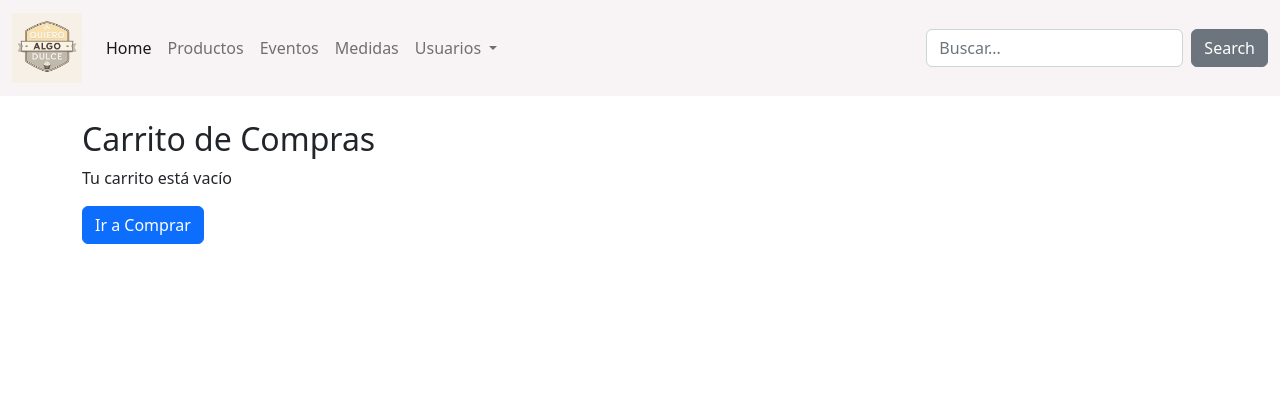
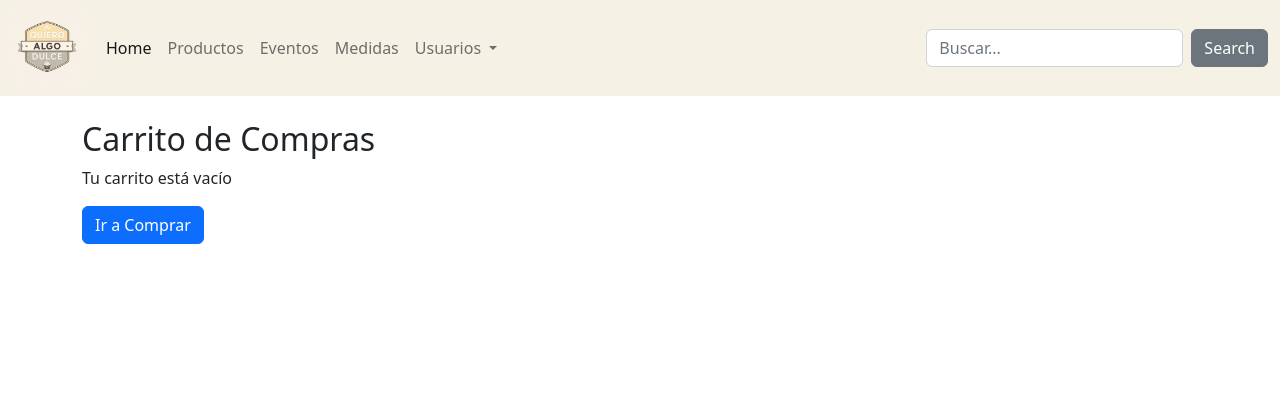
Before and after one commit to 34972508-prog/test_django_fernando, a Django app: page /cart/ in a window 1280 px wide. Shown: the top 420 px of the page. Run offline with Django 5.2, Linux system fonts and the light colour scheme; some libraries are stand-ins or nearby versions.

Commit message:
Se modifico valores

```diff
--- a/ecommerce_backend/store/templates/store/base.html
+++ b/ecommerce_backend/store/templates/store/base.html
@@ -17,7 +17,7 @@
 
 <body class="d-flex flex-column min-vh-100">
 
-    <nav class="navbar navbar-expand-lg w-100" style="background-color: #f8f4f5;">
+    <nav class="navbar navbar-expand-lg w-100" style="background-color: #F5F1E5;">
         <div class="container-fluid">
 
             <a class="navbar-brand" href="{% url 'home' %}">
```
